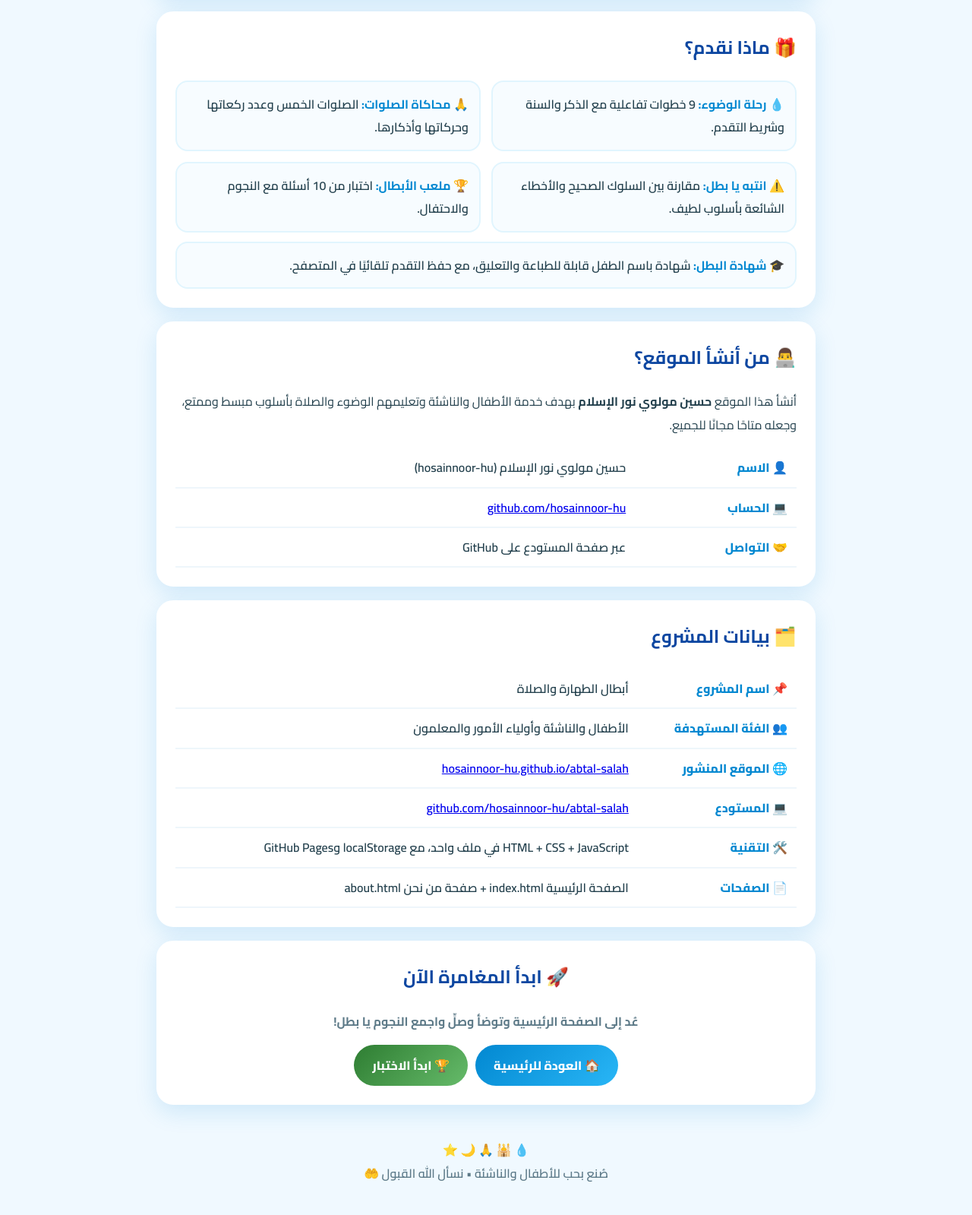
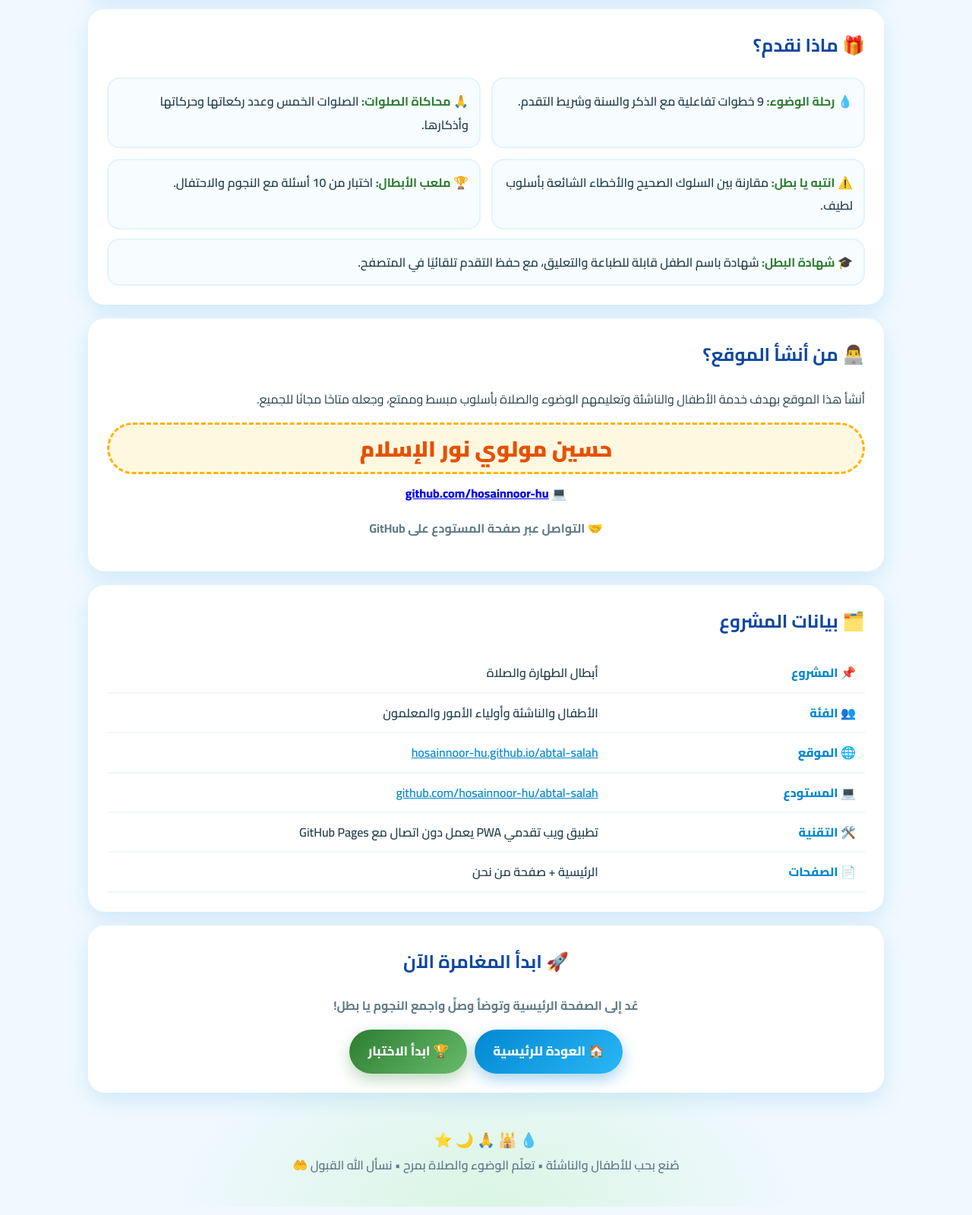
Before and after one commit to hosainnoor-hu/abtal-salah, a plain HTML site: page about.html in a window 1280 px wide. Shown: the part 858-2457 px from the top of the page at 76% size. Drawn offline with Linux system fonts and the light colour scheme.

Commit message:
Restyle about page like main site, fix mobile overflow, full creator name badge

```diff
--- a/about.html
+++ b/about.html
@@ -16,58 +16,78 @@
 <link rel="apple-touch-icon" href="icons/apple-touch-icon.png">
 <link rel="preconnect" href="https://fonts.googleapis.com">
 <link rel="preconnect" href="https://fonts.gstatic.com" crossorigin>
-<link href="https://fonts.googleapis.com/css2?family=Cairo:wght@400;600;700;800;900&display=swap" rel="stylesheet">
+<link href="https://fonts.googleapis.com/css2?family=Cairo:wght@400;600;700;800;900&family=Tajawal:wght@400;500;700;800&display=swap" rel="stylesheet">
 <style>
 :root{
   --sky:#29b6f6; --sky-d:#0288d1; --sky-l:#e1f5fe;
   --green:#43a047; --green-d:#2e7d32; --green-l:#e8f5e9;
-  --yellow:#ffb300; --yellow-l:#fff8e1;
+  --yellow:#ffb300; --yellow-l:#fff8e1; --yellow-d:#f57f17;
+  --pink:#ec407a; --purple:#7e57c2;
   --ink:#23404d; --muted:#5d7a88;
   --card:#ffffff; --bg:#f0f9ff;
   --radius:22px; --shadow:0 10px 30px rgba(2,136,209,.14);
 }
 *{box-sizing:border-box}
 html{scroll-behavior:smooth}
-body{margin:0;font-family:'Cairo',system-ui,sans-serif;background:var(--bg);color:var(--ink);line-height:1.9}
-.container{max-width:900px;margin:0 auto;padding:0 16px}
-header{position:sticky;top:0;z-index:50;backdrop-filter:blur(12px);background:rgba(255,255,255,.9);border-bottom:3px solid #b3e5fc}
+body{
+  margin:0; font-family:'Cairo','Tajawal',system-ui,sans-serif;
+  background:
+    radial-gradient(600px 300px at 90% 0%, #fff3c4 0%, transparent 60%),
+    radial-gradient(700px 350px at 5% 10%, #d8f3ff 0%, transparent 60%),
+    radial-gradient(700px 400px at 50% 100%, #d9f5e3 0%, transparent 60%),
+    var(--bg);
+  color:var(--ink); line-height:1.9; overflow-x:hidden;
+}
+.stars{position:fixed;inset:0;pointer-events:none;z-index:0;opacity:.5}
+.container{max-width:1080px;margin:0 auto;padding:0 16px;position:relative;z-index:1}
+header{position:sticky;top:0;z-index:50;backdrop-filter:blur(12px);background:rgba(255,255,255,.85);border-bottom:3px solid #b3e5fc}
 .nav{display:flex;align-items:center;gap:10px;padding:10px 16px;max-width:1080px;margin:0 auto}
-.logo{display:flex;align-items:center;gap:10px;font-weight:900;font-size:1.1rem;color:var(--sky-d);text-decoration:none}
-.logo-badge{width:42px;height:42px;border-radius:14px;background:linear-gradient(135deg,var(--sky),var(--green));display:grid;place-items:center;font-size:1.5rem}
+.logo{display:flex;align-items:center;gap:10px;font-weight:900;font-size:1.15rem;color:var(--sky-d);text-decoration:none}
+.logo-badge{width:46px;height:46px;border-radius:16px;background:linear-gradient(135deg,var(--sky),var(--green));display:grid;place-items:center;font-size:1.6rem;box-shadow:var(--shadow)}
 .links{display:flex;gap:8px;margin-inline-start:auto;overflow-x:auto;scrollbar-width:none}
 .links::-webkit-scrollbar{display:none}
-.links a{white-space:nowrap;text-decoration:none;color:var(--ink);font-weight:700;font-size:.9rem;background:#fff;border:2px solid #e1f5fe;padding:7px 14px;border-radius:999px}
+.links a{white-space:nowrap;text-decoration:none;color:var(--ink);font-weight:700;font-size:.92rem;background:#fff;border:2px solid #e1f5fe;padding:7px 14px;border-radius:999px;transition:.2s}
 .links a:hover,.links a.on{background:var(--sky);color:#fff;border-color:var(--sky)}
-.burger{display:none;margin-inline-start:auto;background:#fff;border:2px solid #b3e5fc;color:var(--sky-d);border-radius:999px;padding:7px 14px;font-weight:800;cursor:pointer;font-family:inherit}
-@media(max-width:760px){.nav{flex-wrap:wrap}.burger{display:inline-flex}.links{display:none;width:100%;flex-wrap:wrap;justify-content:center;margin:8px 0 4px}.links.open{display:flex}}
-.hero{background:linear-gradient(135deg,#fff,#e1f5fe 60%,#e8f5e9);border:3px solid #fff;border-radius:28px;padding:32px 24px;box-shadow:var(--shadow);text-align:center;margin:26px 0}
-.hero h1{margin:.3em 0;color:#0d47a1;font-size:clamp(1.6rem,5vw,2.4rem)}
-.badge{display:inline-flex;align-items:center;gap:8px;background:#fff;border:2px dashed var(--yellow);color:#7a5200;font-weight:800;padding:6px 14px;border-radius:999px;font-size:.9rem}
-.card{background:var(--card);border-radius:var(--radius);box-shadow:var(--shadow);border:3px solid #fff;padding:22px;margin:18px 0}
+.burger{display:none;margin-inline-start:auto}
+.btn{display:inline-flex;align-items:center;justify-content:center;gap:8px;border:none;cursor:pointer;font-family:inherit;font-weight:800;font-size:1.05rem;padding:13px 24px;border-radius:999px;transition:.2s;text-decoration:none}
+.btn-primary{background:linear-gradient(135deg,var(--sky-d),var(--sky));color:#fff;box-shadow:0 8px 20px rgba(2,136,209,.35)}
+.btn-green{background:linear-gradient(135deg,var(--green-d),#66bb6a);color:#fff;box-shadow:0 8px 20px rgba(46,125,50,.3)}
+.btn-ghost{background:#fff;border:2px solid #b3e5fc;color:var(--sky-d)}
+@media(max-width:860px){.nav{flex-wrap:wrap}.burger{display:inline-flex}.links{display:none;width:100%;flex-wrap:wrap;justify-content:center;margin:8px 0 4px}.links.open{display:flex}}
+.hero-card{background:linear-gradient(135deg,#ffffff 0%,#e1f5fe 60%,#e8f5e9 100%);border:3px solid #fff;border-radius:28px;padding:28px;box-shadow:var(--shadow);position:relative;overflow:hidden;text-align:center;margin:26px 0}
+.hero-card h1{margin:.2em 0;font-size:clamp(1.6rem,4.5vw,2.4rem);line-height:1.4;color:#0d47a1}
+.badge{display:inline-flex;align-items:center;gap:8px;background:#fff;border:2px dashed var(--yellow);color:#7a5200;font-weight:800;padding:6px 14px;border-radius:999px;font-size:.9rem;max-width:100%}
+section{margin:30px 0}
+.card{background:var(--card);border-radius:var(--radius);box-shadow:var(--shadow);border:3px solid #fff;padding:22px;margin:18px 0;overflow:hidden}
 .card h2{color:#0d47a1;margin-top:0}
+.card p{overflow-wrap:anywhere}
 .grid{display:grid;grid-template-columns:1fr 1fr;gap:14px}
 @media(max-width:700px){.grid{grid-template-columns:1fr}}
-.feat{background:#f7fcff;border:2px solid #e1f5fe;border-radius:16px;padding:14px;font-weight:600}
-.feat b{color:var(--sky-d)}
-.data-table{width:100%;border-collapse:collapse;margin-top:10px}
-.data-table td{padding:10px 12px;border-bottom:2px solid #eef6fb;font-weight:600}
-.data-table td:first-child{color:var(--sky-d);font-weight:800;white-space:nowrap}
-.btn{display:inline-flex;align-items:center;justify-content:center;gap:8px;border:none;cursor:pointer;font-family:inherit;font-weight:800;font-size:1rem;padding:12px 24px;border-radius:999px;text-decoration:none}
-.btn-primary{background:linear-gradient(135deg,var(--sky-d),var(--sky));color:#fff}
-.btn-green{background:linear-gradient(135deg,var(--green-d),#66bb6a);color:#fff}
+.feat{background:#f7fcff;border:2px solid #e1f5fe;border-radius:16px;padding:14px;font-weight:600;overflow-wrap:anywhere}
+.feat b{color:var(--green-d)}
+.creator-name{display:block;text-align:center;font-size:clamp(1.3rem,5vw,1.8rem);font-weight:900;color:#e65100;background:var(--yellow-l);padding:8px 18px;border-radius:999px;border:3px dashed var(--yellow);margin:10px auto;line-height:1.6;max-width:100%;overflow-wrap:anywhere}
+.creator-account{text-align:center;font-weight:800;color:var(--sky-d);overflow-wrap:anywhere}
+.data-table{width:100%;border-collapse:collapse;margin-top:10px;table-layout:fixed}
+.data-table td{padding:10px 12px;border-bottom:2px solid #eef6fb;font-weight:600;vertical-align:top;overflow-wrap:anywhere;word-break:break-word}
+.data-table td:first-child{color:var(--sky-d);font-weight:800;width:34%}
+.data-table a{color:var(--sky-d);overflow-wrap:anywhere;word-break:break-all}
 footer{text-align:center;color:var(--muted);padding:26px 10px 40px;font-weight:600}
+footer .hearts{font-size:1.2rem}
 .mobile-nav{position:fixed;bottom:0;right:0;left:0;z-index:55;background:rgba(255,255,255,.96);border-top:3px solid #b3e5fc;display:none;justify-content:flex-start;overflow-x:auto;padding:8px 4px calc(8px + env(safe-area-inset-bottom));scrollbar-width:none}
 .mobile-nav::-webkit-scrollbar{display:none}
 .mobile-nav a{text-decoration:none;font-weight:800;font-size:.72rem;color:var(--sky-d);display:flex;flex-direction:column;align-items:center;gap:2px;flex:1 0 auto;min-width:58px;padding:4px 6px;white-space:nowrap}
-@media(max-width:760px){.mobile-nav{display:flex}body{padding-bottom:76px}}
+@media(max-width:860px){.mobile-nav{display:flex}body{padding-bottom:76px}}
+.ticker{background:linear-gradient(90deg,#0d47a1,#0288d1,#43a047);color:#fff;text-align:center;font-weight:800;padding:8px;font-size:.95rem}
 </style>
 </head>
 <body>
+<div class="stars" id="stars"></div>
+<div class="ticker">✨ أهلاً بك يا بطل! توضأ وصلِّ تكسب حسنات وتضيء قلبك 🌟</div>
 
 <header>
   <nav class="nav">
     <a class="logo" href="index.html"><span class="logo-badge">🕌</span> أبطال الصلاة</a>
-    <button class="burger" id="burgerBtn" aria-label="فتح القائمة" aria-expanded="false" onclick="var l=document.getElementById('links');l.classList.toggle('open');this.setAttribute('aria-expanded',l.classList.contains('open'))">☰</button>
+    <button class="btn btn-ghost burger" id="burgerBtn" aria-label="فتح القائمة" aria-expanded="false" onclick="var l=document.getElementById('links');l.classList.toggle('open');this.setAttribute('aria-expanded',l.classList.contains('open'))">☰</button>
     <div class="links" id="links">
       <a href="index.html#wudu">💧 الوضوء</a>
       <a href="index.html#prayer">🙏 الصلاة</a>
@@ -80,16 +100,16 @@ footer{text-align:center;color:var(--muted);padding:26px 10px 40px;font-weight:6
 </header>
 
 <div class="container">
-  <div class="hero">
+  <div class="hero-card">
     <span class="badge">👥 صفحة تعريفية • من نحن</span>
-    <h1>أهلاً بكم في عالم <span>أبطال الطهارة والصلاة</span> 🕌</h1>
+    <h1>أهلاً بكم في عالم أبطال الطهارة والصلاة 🕌</h1>
     <p style="color:var(--muted);font-weight:700;margin:0">مشروع عربي تفاعلي مفتوح، يعلّم الأطفال والناشئة الوضوء والصلاة بأسلوب مرح ومحبب.</p>
   </div>
 
   <div class="card">
     <h2>📖 قصتنا</h2>
     <p>بدأ مشروع <b>أبطال الطهارة والصلاة</b> بهدف تبسيط تعليم الوضوء والصلاة للأطفال والناشئة، وتحويل التعلم إلى مغامرة ممتعة مليئة بالألوان والأصوات التشجيعية والنجوم والشهادات، بدلًا من الأسلوب التقليدي الجاف.</p>
-    <p>الموقع مصمم ليعمل بملف واحد فقط (<b>index.html</b>)، فيفتح مباشرة في المتصفح دون سيرفر ودون إنترنت بعد أول تحميل للخط، ليكون متاحًا للجميع في البيت والمدرسة والمسجد.</p>
+    <p>يعمل الموقع مباشرة في المتصفح ودون إنترنت بعد أول زيارة، ليكون متاحًا للجميع في البيت والمدرسة والمسجد، كما يمكن تثبيته على الجوال كتطبيق.</p>
   </div>
 
   <div class="card">
@@ -113,23 +133,21 @@ footer{text-align:center;color:var(--muted);padding:26px 10px 40px;font-weight:6
 
   <div class="card">
     <h2>👨‍💻 من أنشأ الموقع؟</h2>
-    <p>أنشأ هذا الموقع <b>حسين مولوي نور الإسلام</b> بهدف خدمة الأطفال والناشئة وتعليمهم الوضوء والصلاة بأسلوب مبسط وممتع، وجعله متاحًا مجانًا للجميع.</p>
-    <table class="data-table">
-      <tr><td>👤 الاسم</td><td>حسين مولوي نور الإسلام (hosainnoor-hu)</td></tr>
-      <tr><td>💻 الحساب</td><td><a href="https://github.com/hosainnoor-hu">github.com/hosainnoor-hu</a></td></tr>
-      <tr><td>🤝 التواصل</td><td>عبر صفحة المستودع على GitHub</td></tr>
-    </table>
+    <p>أنشأ هذا الموقع بهدف خدمة الأطفال والناشئة وتعليمهم الوضوء والصلاة بأسلوب مبسط وممتع، وجعله متاحًا مجانًا للجميع.</p>
+    <span class="creator-name">حسين مولوي نور الإسلام</span>
+    <div class="creator-account">💻 <a href="https://github.com/hosainnoor-hu">github.com/hosainnoor-hu</a></div>
+    <p style="text-align:center;color:var(--muted);font-weight:700">🤝 التواصل عبر صفحة المستودع على GitHub</p>
   </div>
 
   <div class="card">
     <h2>🗂️ بيانات المشروع</h2>
     <table class="data-table">
-      <tr><td>📌 اسم المشروع</td><td>أبطال الطهارة والصلاة</td></tr>
-      <tr><td>👥 الفئة المستهدفة</td><td>الأطفال والناشئة وأولياء الأمور والمعلمون</td></tr>
-      <tr><td>🌐 الموقع المنشور</td><td><a href="https://hosainnoor-hu.github.io/abtal-salah/">hosainnoor-hu.github.io/abtal-salah</a></td></tr>
+      <tr><td>📌 المشروع</td><td>أبطال الطهارة والصلاة</td></tr>
+      <tr><td>👥 الفئة</td><td>الأطفال والناشئة وأولياء الأمور والمعلمون</td></tr>
+      <tr><td>🌐 الموقع</td><td><a href="https://hosainnoor-hu.github.io/abtal-salah/">hosainnoor-hu.github.io/abtal-salah</a></td></tr>
       <tr><td>💻 المستودع</td><td><a href="https://github.com/hosainnoor-hu/abtal-salah">github.com/hosainnoor-hu/abtal-salah</a></td></tr>
-      <tr><td>🛠️ التقنية</td><td>HTML + CSS + JavaScript في ملف واحد، مع localStorage وGitHub Pages</td></tr>
-      <tr><td>📄 الصفحات</td><td>الصفحة الرئيسية index.html + صفحة من نحن about.html</td></tr>
+      <tr><td>🛠️ التقنية</td><td>تطبيق ويب تقدمي PWA يعمل دون اتصال مع GitHub Pages</td></tr>
+      <tr><td>📄 الصفحات</td><td>الرئيسية + صفحة من نحن</td></tr>
     </table>
   </div>
 
@@ -143,8 +161,8 @@ footer{text-align:center;color:var(--muted);padding:26px 10px 40px;font-weight:6
   </div>
 
   <footer>
-    💧 🕌 🙏 🌙 ⭐<br>
-    صُنع بحب للأطفال والناشئة • نسأل الله القبول 🤲
+    <div class="hearts">💧 🕌 🙏 🌙 ⭐</div>
+    صُنع بحب للأطفال والناشئة • تعلّم الوضوء والصلاة بمرح • نسأل الله القبول 🤲
   </footer>
 </div>
 
@@ -158,6 +176,7 @@ footer{text-align:center;color:var(--muted);padding:26px 10px 40px;font-weight:6
 </nav>
 
 <script>
+document.getElementById('stars').innerHTML=Array.from({length:40},()=>`<span style="position:absolute;top:${Math.random()*100}%;right:${Math.random()*100}%;font-size:${Math.random()*1+0.7}rem">✨</span>`).join("");
 if('serviceWorker' in navigator){addEventListener('load',()=>{navigator.serviceWorker.register('./sw.js').catch(()=>{})})}
 document.querySelectorAll('#links a').forEach(a=>a.addEventListener('click',()=>{document.getElementById('links').classList.remove('open')}));
 </script>
```
